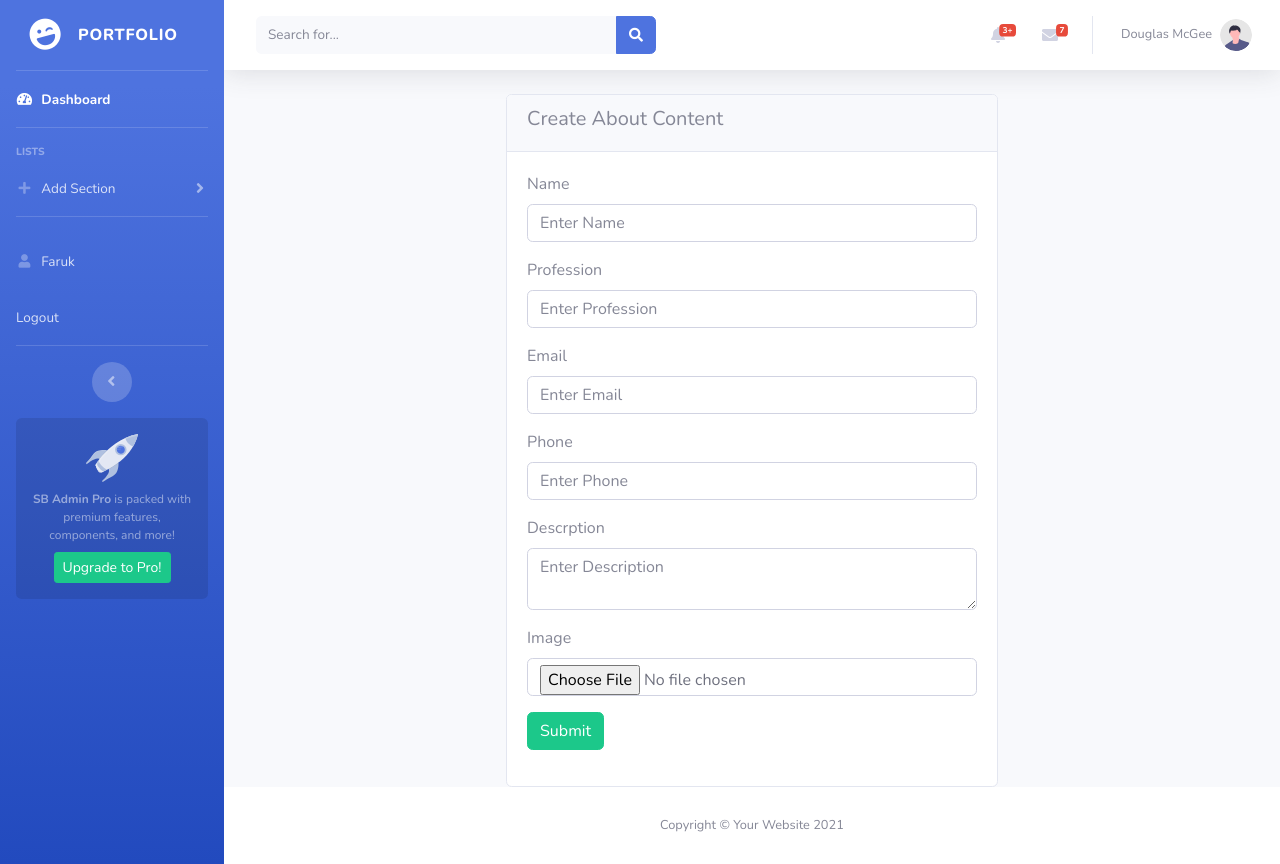
After one commit to faruk950147/resume, a PHP site: page /admin/about_me/index.php in a window 1280 px wide. The commit adds this page. Run offline with PHP 8.4, Linux system fonts and the light colour scheme; some libraries are stand-ins or nearby versions.

Commit message:
I have added php

```diff
--- /dev/null
+++ b/admin/about_me/index.php
@@ -0,0 +1,124 @@
+<?php
+include_once "../include/open_html.php";
+include_once "../config/db.php";
+
+// File Upload Function
+function fileUpload($image){
+    $path = '../assets/img/about-me/';
+
+    // Create folder if not exists
+    if(!file_exists($path)){
+        mkdir($path, 0755, true);
+    }
+
+    // Check for upload error
+    if($image['error'] !== UPLOAD_ERR_OK){
+        return ["error" => "File upload error!"];
+    }
+
+    // Allowed image extensions
+    $allowed_ext = ['jpg','jpeg','png','webp'];
+    $ext = strtolower(pathinfo($image['name'], PATHINFO_EXTENSION));
+
+    if(!in_array($ext, $allowed_ext)){
+        return ["error" => "Invalid file type! Only JPG, PNG, WEBP allowed."];
+    }
+
+    // Check if uploaded file is valid image
+    if(!getimagesize($image['tmp_name'])){
+        return ["error" => "File is not a valid image!"];
+    }
+
+    // Size check (2MB limit)
+    if($image['size'] > 2 * 1024 * 1024){
+        return ["error" => "Image must be under 2MB!"];
+    }
+
+    // Generate unique filename
+    $newName = bin2hex(random_bytes(16)) . "." . $ext;
+    $file_path = $path . $newName;
+
+    // Move uploaded file
+    if(move_uploaded_file($image['tmp_name'], $file_path)){
+        return ["name" => $newName];
+    } else {
+        return ["error" => "Failed to upload image!"];
+    }
+}
+
+// Create Table if not exists
+$create_table = "CREATE TABLE IF NOT EXISTS hero_section (
+    id INT AUTO_INCREMENT PRIMARY KEY,
+    headline VARCHAR(255),
+    title VARCHAR(255),
+    image TEXT
+)";
+$conn->query($create_table);
+
+$error = "";
+
+if($_SERVER['REQUEST_METHOD'] == 'POST'){
+    $name = trim($_POST['name']);
+
+}
+
+?>
+
+<div id="wrapper">
+    <?php include_once "../include/sidebar.php"; ?>
+
+    <div id="content-wrapper" class="d-flex flex-column">
+        <div id="content">
+            <?php include_once "../include/topbar.php"; ?>
+            <div class="container-fluid">
+                <!-- Page Heading -->
+                <div class="row">
+                    <div class="col-md-6 offset-md-3">
+                        <div class="card">
+                            <div class="card-header">
+                                <h5>Create About Content</h5>
+                            </div>
+                            <div class="card-body">
+                                <form action="">
+                                    <div class="row">
+                                        <div class="col-md-12 mb-3">
+                                            <label for="name" class="form-label">Name</label>
+                                            <input type="text" name="name" class="form-control" placeholder="Enter Name" id="name">
+                                        </div>
+                                        <div class="col-md-12 mb-3">
+                                            <label for="profession" class="form-label">Profession</label>
+                                            <input type="text" name="profession" class="form-control" placeholder="Enter Profession" id="profession">
+                                        </div>
+                                        <div class="col-md-12 mb-3">
+                                            <label for="email" class="form-label">Email</label>
+                                            <input type="email" name="email" class="form-control" placeholder="Enter Email" id="email">
+                                        </div>
+                                        <div class="col-md-12 mb-3">
+                                            <label for="phone" class="form-label">Phone</label>
+                                            <input type="number" name="phone" class="form-control" placeholder="Enter Phone" id="phone">
+                                        </div>
+                                        <div class="col-md-12 mb-3">
+                                            <label for="description" class="form-label">Descrption</label>
+                                            <textarea class="form-control" name="description" placeholder="Enter Description" id="description"></textarea>
+                                        </div>
+                                        <div class="col-md-12 mb-3">
+                                            <label class="form-label">Image</label>
+                                            <input type="file" name="image" class="form-control" required>
+                                        </div>
+                                        <div class="col-md-12 mb-3">
+                                            <button type="submit" class="btn btn-success">Submit</button>
+                                        </div>
+                                    </div>
+                                </form>
+                            </div>
+                        </div>
+                    </div>
+                </div>
+            </div>
+        </div>
+
+        <?php include_once "../include/footer.php"; ?>
+    </div>
+</div>
+
+<?php include_once "../include/closed_html.php"; ?>
--- a/admin/include/sidebar.php
+++ b/admin/include/sidebar.php
@@ -37,7 +37,9 @@
                 <div id="collapseTwo" class="collapse" aria-labelledby="headingTwo" data-parent="#accordionSidebar">
                     <div class="bg-white py-2 collapse-inner rounded">
                         <a class="collapse-item" href="/admin/hero-section/index.php">Hero Section</a>
+                        <a class="collapse-item" href="/admin/about_me/index.php">About Me</a>
                 </div>
+
             </li>
 
             <!-- Divider -->
```
Also changed, not shown: admin/hero-section/create.php (+2 -42 lines), admin/hero-section/update.php (+2 -35 lines), admin/utilities/fileUpload.php (added, +46 -0 lines), notes.txt (+44 -0 lines), admin/assets/img/hero-section/a120197c2ba3a4e63b66bd7bf4806fe3.jpg (deleted), admin/assets/img/hero-section/cd3452b895286593227dfd346554131d.jpg (deleted), admin/assets/img/hero-section/e5b6204fd3c5ca532b819f033d5e0344.png (added).
